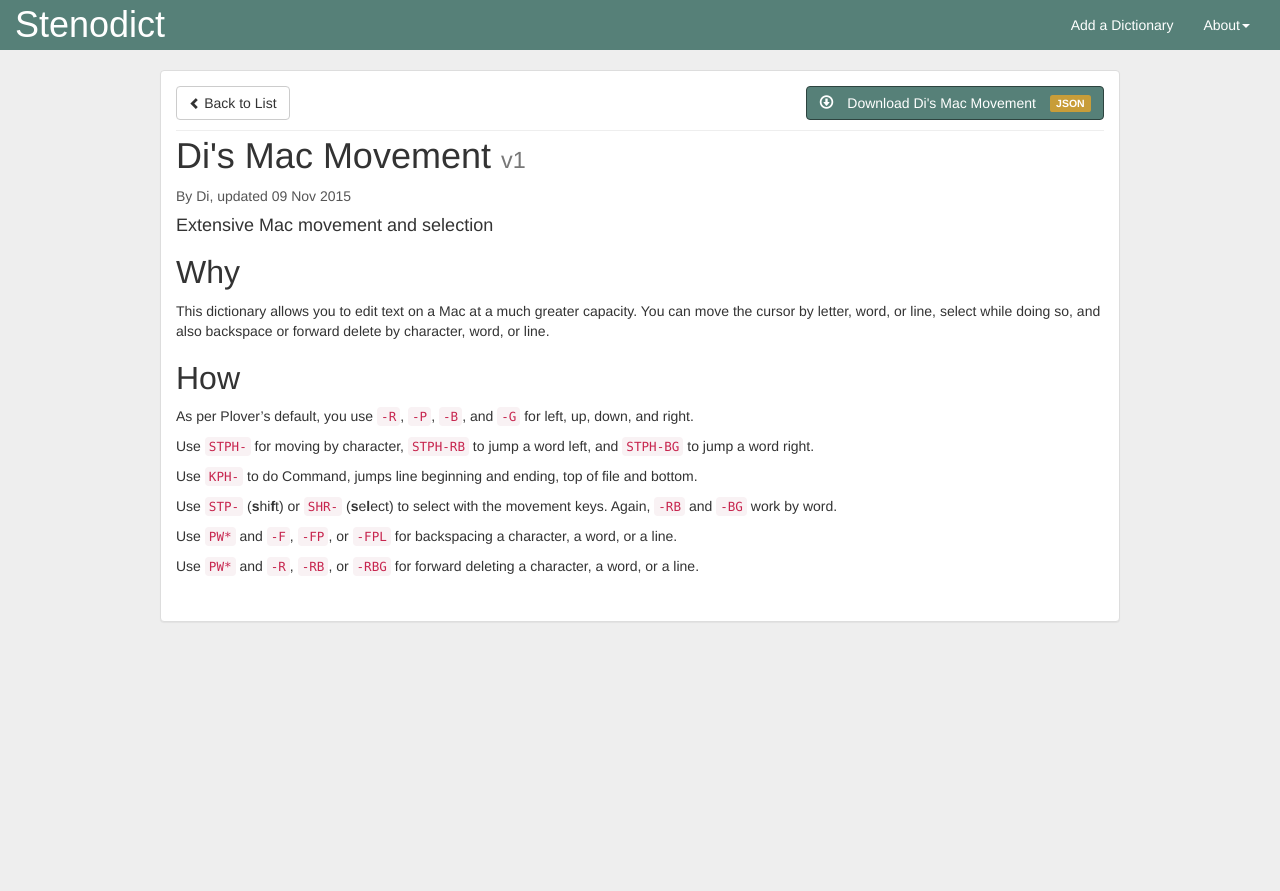
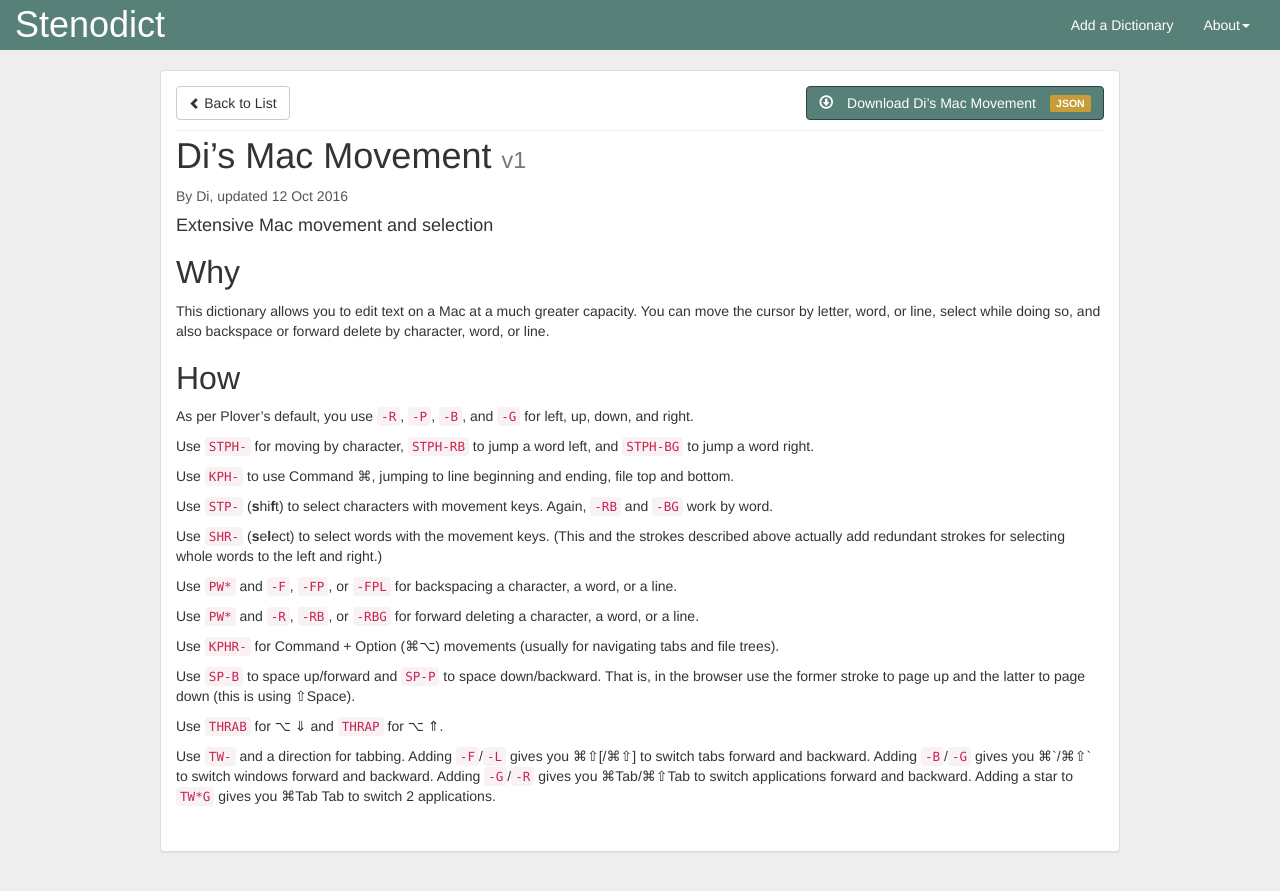
Before and after one commit to openstenoproject/stenodict, a Jekyll site: the page built from _dictionaries/movement_di.md, in a window 1280 px wide. Shown: the top 891 px of the page. Built offline with Jekyll 4.4.1, drawn with Linux system fonts in a browser that asks for light colours; some web fonts are replaced.

Commit message:
Update Di's Mac movement dictionary for additional shortcuts
- Switch tab, window, and application.
- Space up and down.
- Option up and down.
- Command + Option movements.

```diff
--- a/_dictionaries/movement_di.md
+++ b/_dictionaries/movement_di.md
@@ -1,8 +1,8 @@
 ---
 layout: dictionary
-title: Di's Mac Movement
+title: Di’s Mac Movement
 version: 1
-date: 2015-11-09
+date: 2016-10-12
 filename: movement_di
 author: Di
 tags: commands shortcuts mac
@@ -21,10 +21,20 @@ As per Plover's default, you use `-R`, `-P`, `-B`, and `-G` for left, up, down,
 
 Use `STPH-` for moving by character, `STPH-RB` to jump a word left, and `STPH-BG` to jump a word right.
 
-Use `KPH-` to do Command, jumps line beginning and ending, top of file and bottom.
+Use `KPH-` to use Command ⌘, jumping to line beginning and ending, file top and bottom.
 
-Use `STP-` (**s**hi**f**t) or `SHR-` (**s**e**l**ect) to select with the movement keys. Again, `-RB` and `-BG` work by word.
+Use `STP-` (**s**hi**f**t) to select characters with movement keys. Again, `-RB` and `-BG` work by word.
+
+Use `SHR-` (**s**e**l**ect) to select words with the movement keys. (This and the strokes described above actually add redundant strokes for selecting whole words to the left and right.)
 
 Use `PW*` and `-F`, `-FP`, or `-FPL` for backspacing a character, a word, or a line.
 
 Use `PW*` and `-R`, `-RB`, or `-RBG` for forward deleting a character, a word, or a line.
+
+Use `KPHR-` for Command + Option (⌘⌥) movements (usually for navigating tabs and file trees).
+
+Use `SP-B` to space up/forward and `SP-P` to space down/backward. That is, in the browser use the former stroke to page up and the latter to page down (this is using ⇧Space).
+
+Use `THRAB` for ⌥ ⇓ and `THRAP` for ⌥ ⇑.
+
+Use `TW-` and a direction for tabbing. Adding `-F`/`-L` gives you ⌘⇧[/⌘⇧] to switch tabs forward and backward. Adding `-B`/`-G` gives you ⌘\`/⌘⇧\` to switch windows forward and backward. Adding `-G`/`-R` gives you ⌘Tab/⌘⇧Tab to switch applications forward and backward. Adding a star to `TW*G` gives you ⌘Tab Tab to switch 2 applications.
```
Also changed, not shown: dictionaries/movement_di.json (+31 -18 lines).
